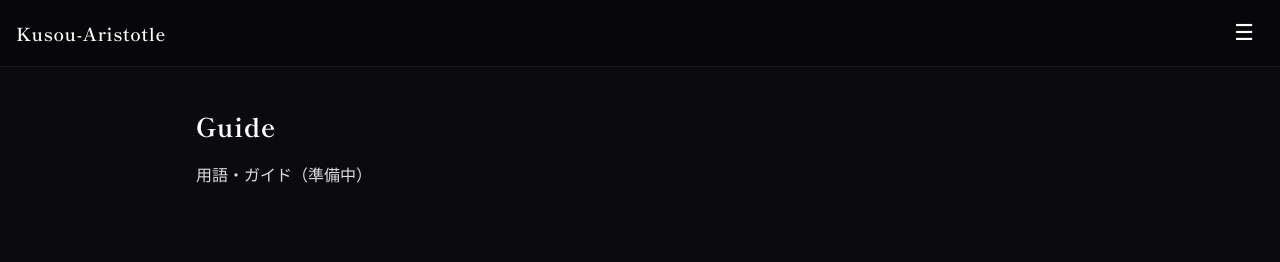
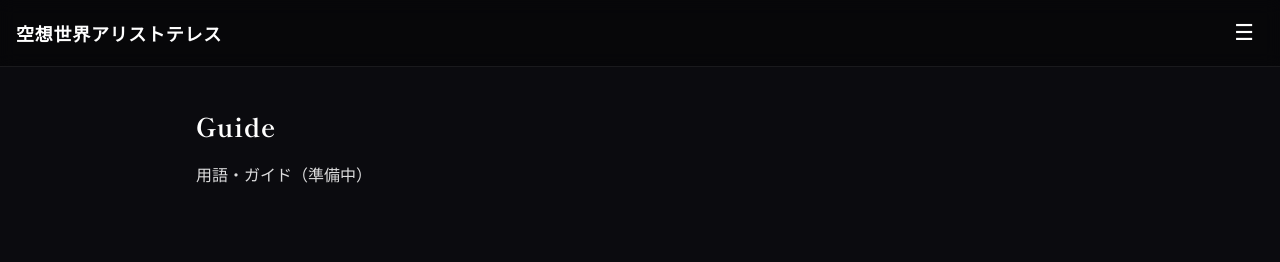
Before and after one commit to narusefuwachan-del/kusou-aristotle.github.io, a plain HTML site: page guide/index.html in a window 1280 px wide. Drawn offline with Linux system fonts and the light colour scheme.

Commit message:
Update index.html

```diff
--- a/guide/index.html
+++ b/guide/index.html
@@ -66,7 +66,7 @@
 
 <body>
   <header class="header">
-    <div class="site-title">Kusou-Aristotle</div>
+    <a href="/" class="site-title">空想世界アリストテレス</a>
     <button class="menu-btn" id="menuBtn" aria-label="メニューを開く">☰</button>
   </header>
 
```
